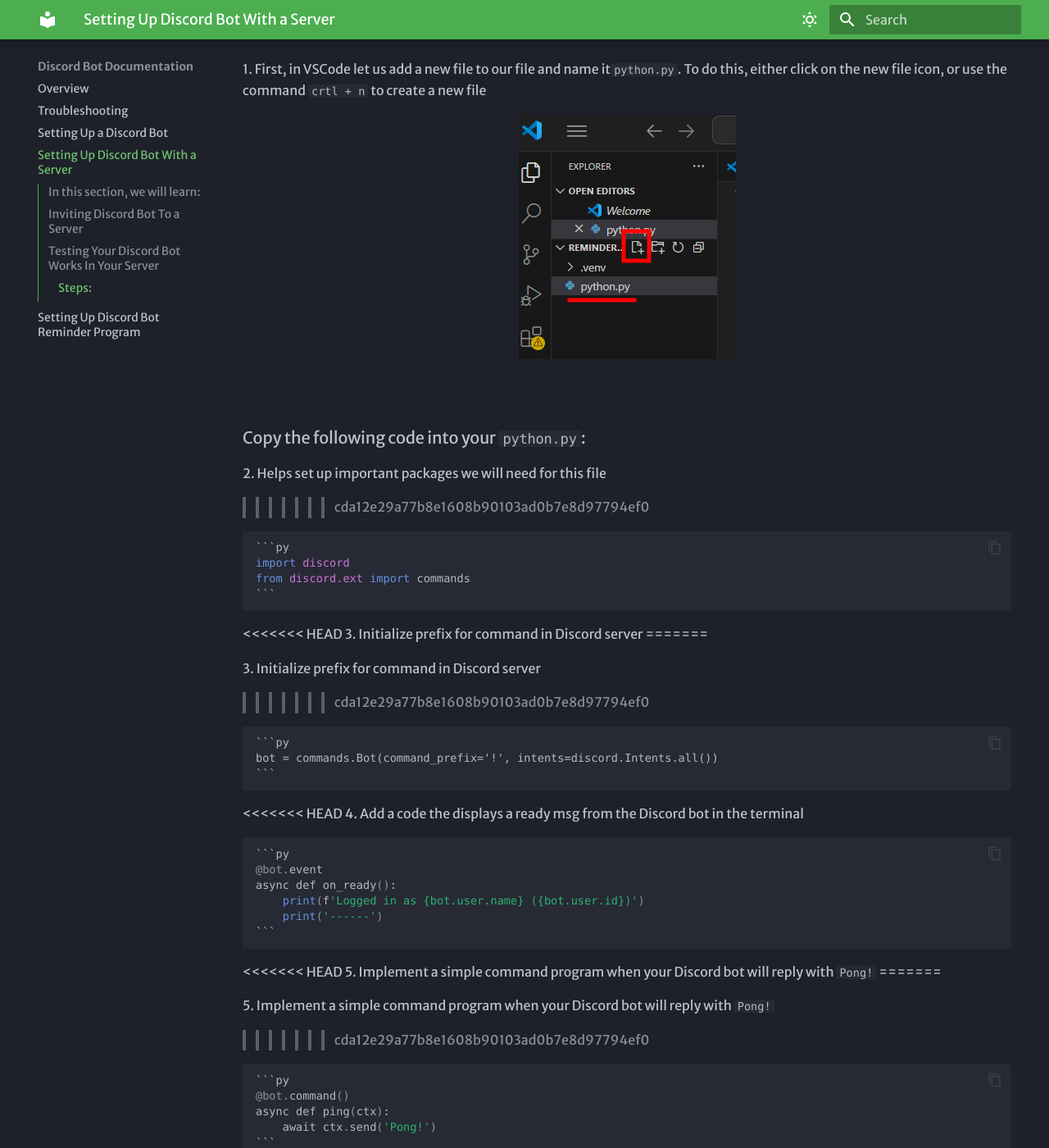
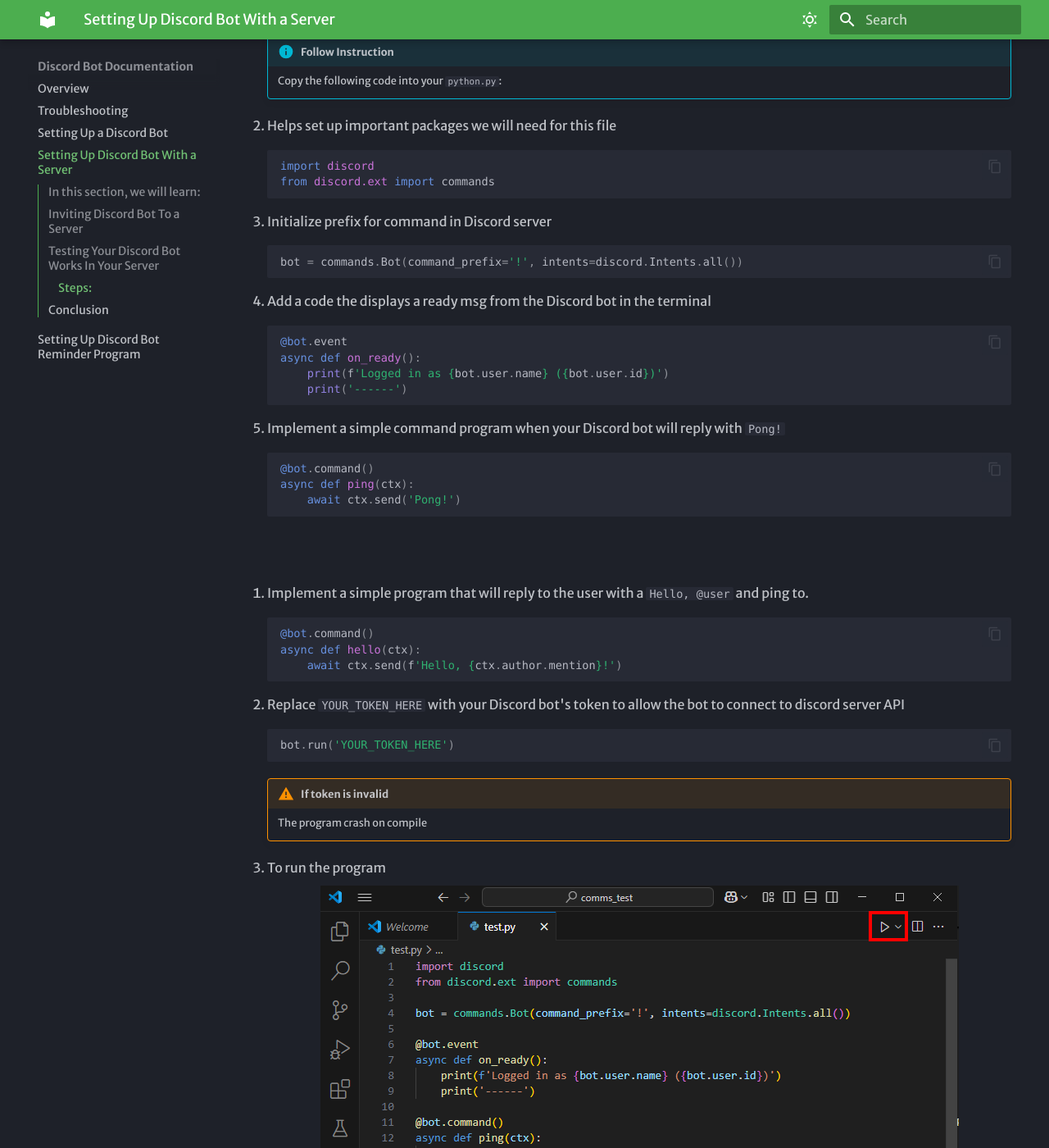
Before and after one commit to TitusLee2000/Discord-Bot-Documentation, an MkDocs documentation site: the page built from docs/taskTwo.md, in a window 1280 px wide and 1400 px high, scrolled down 3871 px. Shown: the whole window at 82% size. Built offline with MkDocs 1.6.1 and Material for MkDocs 9.7.7, drawn with Linux system fonts in a browser that asks for light colours; some web fonts are replaced; some of the changed text lies outside the part shown.

Commit message:
Update taskTwo.md

````diff
--- a/docs/taskTwo.md
+++ b/docs/taskTwo.md
@@ -7,49 +7,46 @@
 
 ## Inviting Discord Bot To a Server
 
-1\. From current page go to `OAUTH2` page from the left-side bar
+1. From current page go to `OAUTH2` page from the left-side bar
 
-<div style="text-align: center;">
-    <img src="../assets/tasktwo/tasktwo_p1.png" alt="Authio">
-</div>
+    <div style="text-align: center;">
+        <img src="../assets/tasktwo/tasktwo_p1.png" alt="Authio">
+    </div>
 
-2\. Under 'OAuth2 URL Generator' check the `bot` option
 
-   <div style="text-align: center;">
+2. Under 'OAuth2 URL Generator' check the `bot` option
+
+    <div style="text-align: center;">
       <img src="../assets/tasktwo/tasktwo_p2.png" alt="Discord Bot Authio URL generator">
-   </div>
+    </div>
 
-3\. Moving to 'BOT PERMISSIONS' check the `Administrator` option
+3. Moving to 'BOT PERMISSIONS' check the `Administrator` option
 
-   <div style="text-align: center;">
+    <div style="text-align: center;">
       <img src="../assets/tasktwo/tasktwo_p3.png" alt="Discord Bot Permission">
-   </div>
+    </div>
 
-4\. Find your generated URL for your bot and copy it
+4. Find your generated URL for your bot and copy it
 
-   <div style="text-align: center;">
+    <div style="text-align: center;">
       <img src="../assets/tasktwo/tasktwo_p4.png" alt="Bots Join Link">
-   </div>
+    </div>
 
-5\. Paste into you prefer browser.
+5. Paste into you prefer browser.
 
-6\. After loading the page, it will open discord a prompt you to select your personal server of choice
+6. After loading the page, it will open discord a prompt you to select your personal server of choice
 
-   <div style="text-align: center;">
+    <div style="text-align: center;">
       <img src="../assets/tasktwo/tasktwo_p5.png" alt="Join server">
-   </div>
+    </div>
 
-7\. After select the your server, yourl bot will now appear in the server member list as offline
+7. After select the your server, yourl bot will now appear in the server member list as offline
 
-   <div style="text-align: center;">
+    <div style="text-align: center;">
       <img src="../assets/tasktwo/tasktwo_p6.png" alt="Server Member List">
-   </div>
+    </div>
 
 !!! success "Joined the server"
-
-    Your Discord bot should now be visable in your selected server
-=======
->>>>>>> cda12e29a77b8e1608b90103ad0b7e8d97794ef0
 
       Your Discord bot is now visable in your selected server
 
@@ -68,42 +65,31 @@
 
 ### Steps:
 
-<<<<<<< HEAD
-1. Make a Python file called `test.py` file in VSCode
+1. First, in VSCode let us add a new file to our file and name it `test.py`. To do this, either click on the new file icon, or use the command `crtl + n` to create a new file
 
-2. Inside `test.py`, copy and paste the following code to set up important packages for our code
-=======
-1\. First, in VSCode let us add a new file to our file and name it`python.py`. To do this, either click on the new file icon, or use the command `crtl + n` to create a new file
+    <div style="text-align: center;">
+      <img src="../assets/tasktwo/newFile.png" alt="Server Member List">
+    </div>
 
-   <div style="text-align: center;">
-      <img src="../assets/tasktwo/newFile.png" alt="Server Member List">
-   </div>
 
-<br>
 
-### Copy the following code into your `python.py`:
+    !!! info "Follow Instruction"
 
-2\. Helps set up important packages we will need for this file
->>>>>>> cda12e29a77b8e1608b90103ad0b7e8d97794ef0
+        Copy the following code into your `python.py`:
+
+2. Helps set up important packages we will need for this file
 
     ```py
     import discord
     from discord.ext import commands
     ```
 
-<<<<<<< HEAD
 3. Initialize prefix for command in Discord server
-=======
-<br>
-
-3\. Initialize prefix for command in Discord server
->>>>>>> cda12e29a77b8e1608b90103ad0b7e8d97794ef0
 
     ```py
     bot = commands.Bot(command_prefix='!', intents=discord.Intents.all())
     ```
 
-<<<<<<< HEAD
 4. Add a code the displays a ready msg from the Discord bot in the terminal
 
     ```py
@@ -113,13 +99,7 @@
         print('------')
     ```
 
-<<<<<<< HEAD
 5. Implement a simple command program when your Discord bot will reply with `Pong!`
-=======
-<br>
-
-5\. Implement a simple command program when your Discord bot will reply with `Pong!`
->>>>>>> cda12e29a77b8e1608b90103ad0b7e8d97794ef0
 
     ```py
     @bot.command()
@@ -127,13 +107,9 @@
         await ctx.send('Pong!')
     ```
 
-<<<<<<< HEAD
-6. Implement a simple program that will reply to the user with a `Hello, @user` and ping to.
-=======
 <br>
 
-6\. Implement a simple program that will reply to the user with a `Hello, @user` and ping to.
->>>>>>> cda12e29a77b8e1608b90103ad0b7e8d97794ef0
+6. Implement a simple program that will reply to the user with a `Hello, @user` and ping to.
 
     ```py
     @bot.command()
@@ -141,29 +117,15 @@
         await ctx.send(f'Hello, {ctx.author.mention}!')
     ```
 
-<<<<<<< HEAD
 7. Replace `YOUR_TOKEN_HERE` with your Discord bot's token to allow the bot to connect to discord server API
-=======
-<br>
-
-7\. Replace `YOUR_TOKEN_HERE` with your Discord bot's token to allow the bot to connect to discord server API
->>>>>>> cda12e29a77b8e1608b90103ad0b7e8d97794ef0
 
     ```py
     bot.run('YOUR_TOKEN_HERE')
     ```
 
-<<<<<<< HEAD
     !!! warning "If token is invalid"
 
         The program crash on compile
-=======
-<br>
-
-!!! warning "If token is invalid"
-
-      The program crash on compile
->>>>>>> cda12e29a77b8e1608b90103ad0b7e8d97794ef0
 
 8. To run the program
 
@@ -188,15 +150,7 @@
 
 !!! success "Discord Bot's responds"
 
-<<<<<<< HEAD
-    Now your Discord bot will respond to certain commands
-=======
       Now your Discord bot will respond to certain commands
-
-      - [x] How to invite a Discord Bot to your server
-
-      - [x] How to test basic programs with you Discord Bot
->>>>>>> cda12e29a77b8e1608b90103ad0b7e8d97794ef0
 
 ## Conclusion
 
````
